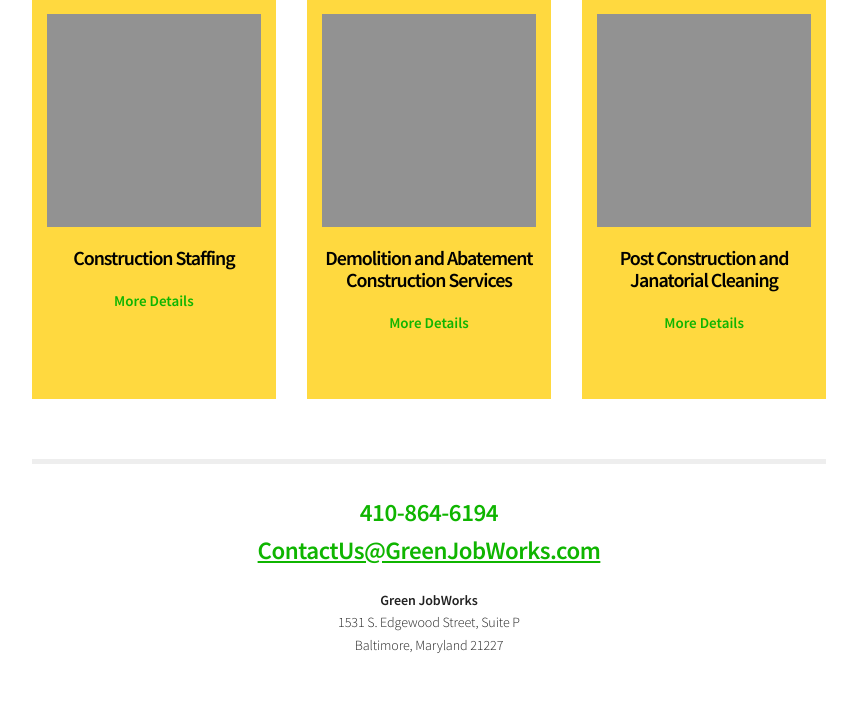
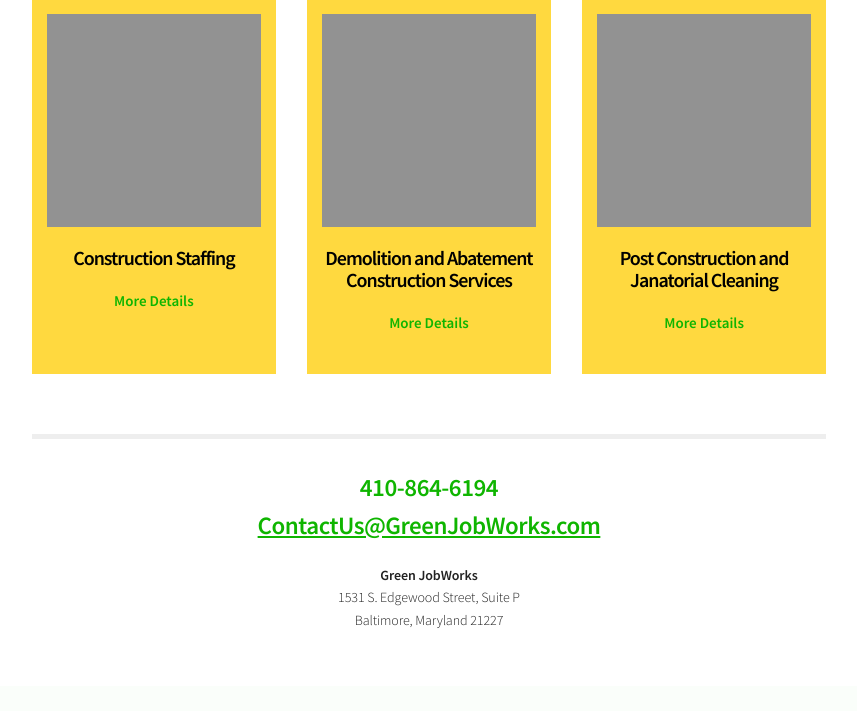
Before and after one commit to boldyellow/greenworks, a PHP site: page /services.html in a window 1280 px wide. Shown: the part 254-965 px from the top of the page, without its empty margins (211-1068 px from the left). After the commit the page ends 882 px from the top, so only its background shows below. Run offline with PHP 8.4, Linux system fonts and the light colour scheme.

Commit message:
Adjust services boxes min height

```diff
--- a/assets/scss/custom/_interior.scss
+++ b/assets/scss/custom/_interior.scss
@@ -136,17 +136,17 @@
 	color: $primary-color;
 }
 
-.offerings .column  {
+.services .column  {
 	padding: 1.5rem;
 	margin-bottom: 2rem;
 	min-height: 100px;
 }
 
-.offerings a {
+.services a {
 	text-decoration: none;
 }
 
-.offerings a span {
+.services a span {
 	font-size: 2.5rem;
 	line-height: 1.1;
 	letter-spacing: -.10rem;
@@ -157,22 +157,38 @@
 	color: #000;
 }
 
-.offerings a img  {
+.services a img  {
 	display: none;
 }
 
 @media (#{$bp-larger-than-phablet}) {
 
-	.offerings .column  {
-		min-height: 400px;
+	.services .column  {
+		min-height: 23em;
 	}
 
-	.offerings a img  {
+	.services a img  {
 		display: block;
 	}
 
-	.offerings a span  {
+	.services a span  {
 		font-size: 2rem;
 	}
 
 }
+
+@media (#{$bp-larger-than-tablet}) {
+
+	.services .column  {
+		min-height: 24em;
+	}
+
+}
+
+@media (#{$bp-larger-than-tablet-hd}) {
+
+	.services .column  {
+		min-height: 25em;
+	}
+
+}
--- a/services.html
+++ b/services.html
@@ -130,7 +130,7 @@
 
 				<div class="ten offset-by-one columns">
 
-					<div class="row offerings text-center">
+					<div class="row services text-center">
 
 						<a href="staffing.html" class="one-third column shaded">
 
```
Also changed, not shown: assets/css/styles.css.
